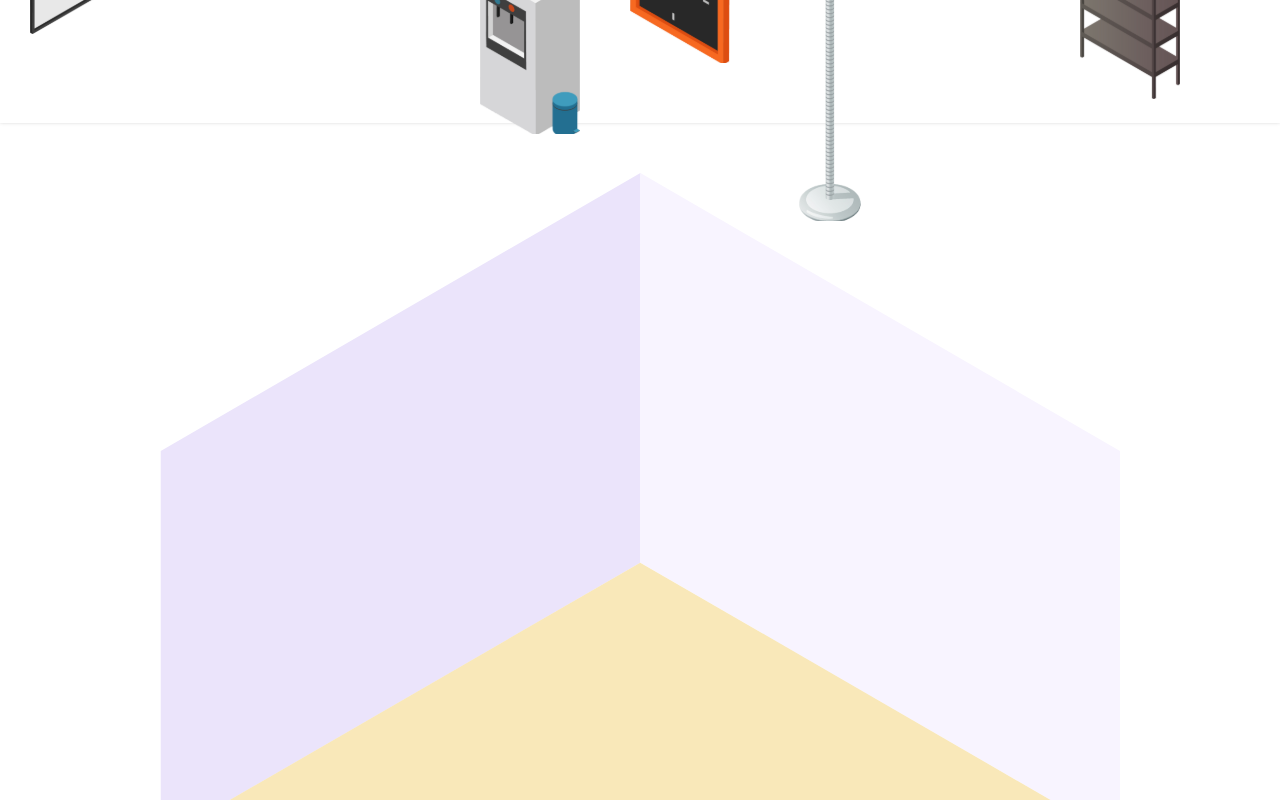
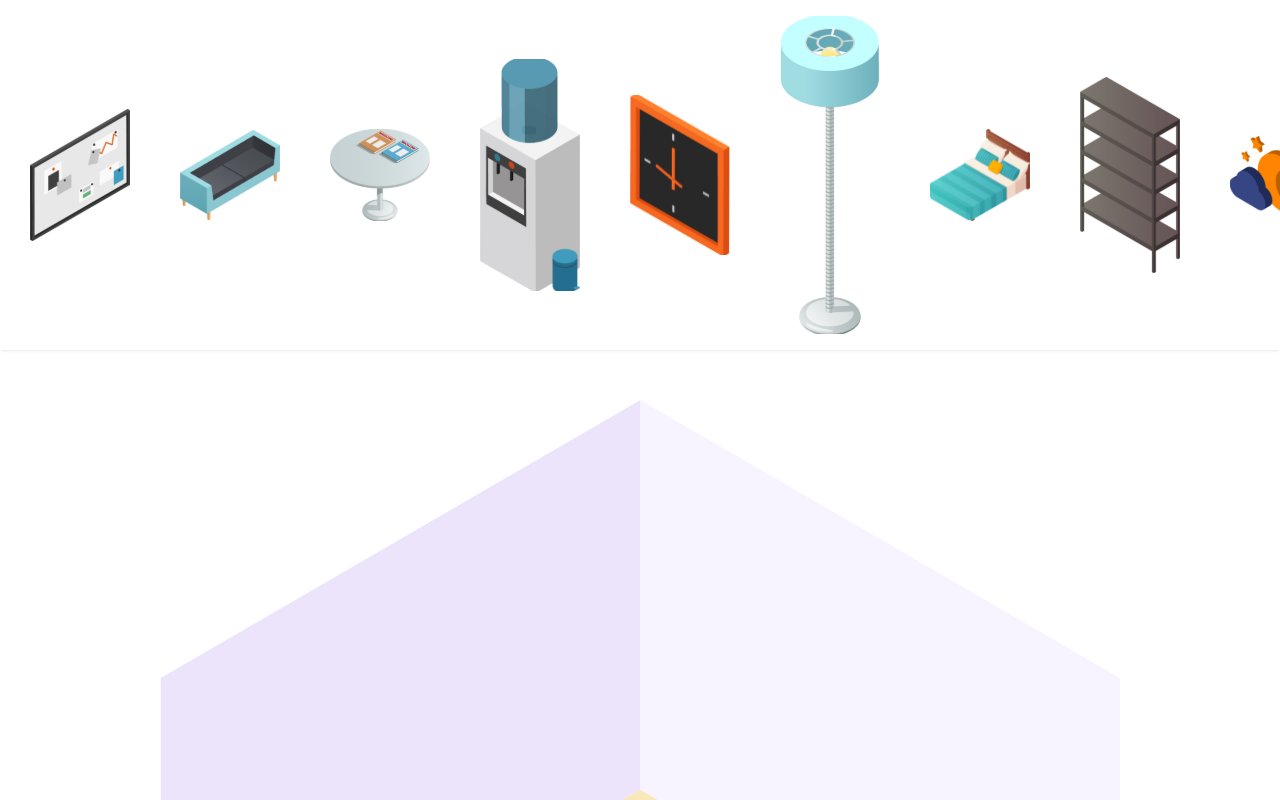
Before and after one commit to Sticky-APP/Sticky-Frontend, a Next.js app: page /space in a window 1280 px wide. Shown: the top 800 px of the page. Built offline with nearby package versions, Linux system fonts and the light colour scheme.

Commit message:
feat(header): 헤더 높이 수정

```diff
--- a/components/common/header/header.tsx
+++ b/components/common/header/header.tsx
@@ -32,7 +32,6 @@ const HeaderContainer = styled.div`
   margin: 0 auto;
   display: flex;
   align-items: center;
-  height: 123px;
   position: relative;
   box-shadow: 0px -1px 4px rgba(0, 0, 0, 0.25);
 `;
--- a/components/space/Header.tsx
+++ b/components/space/Header.tsx
@@ -61,15 +61,13 @@ export default function Header() {
 const HeaderContainer = styled.div`
   display: flex;
   align-items: center;
-  height: 123px;
   width: 100%;
   box-shadow: 0px -1px 4px rgba(0, 0, 0, 0.25);
+  padding: 1rem 0;
 `;
 
 const ImageContainer = styled.div`
   cursor: pointer;
-  width: 150px;
-  height: 123px;
   background: #ffffff;
   box-shadow: -1px -6px 4px rgba(0, 0, 0, 0.25);
   display: flex;
@@ -79,4 +77,5 @@ const ImageContainer = styled.div`
 
 const ItemContainer = styled.div`
   display: flex;
+  align-items: center;
 `;
```
